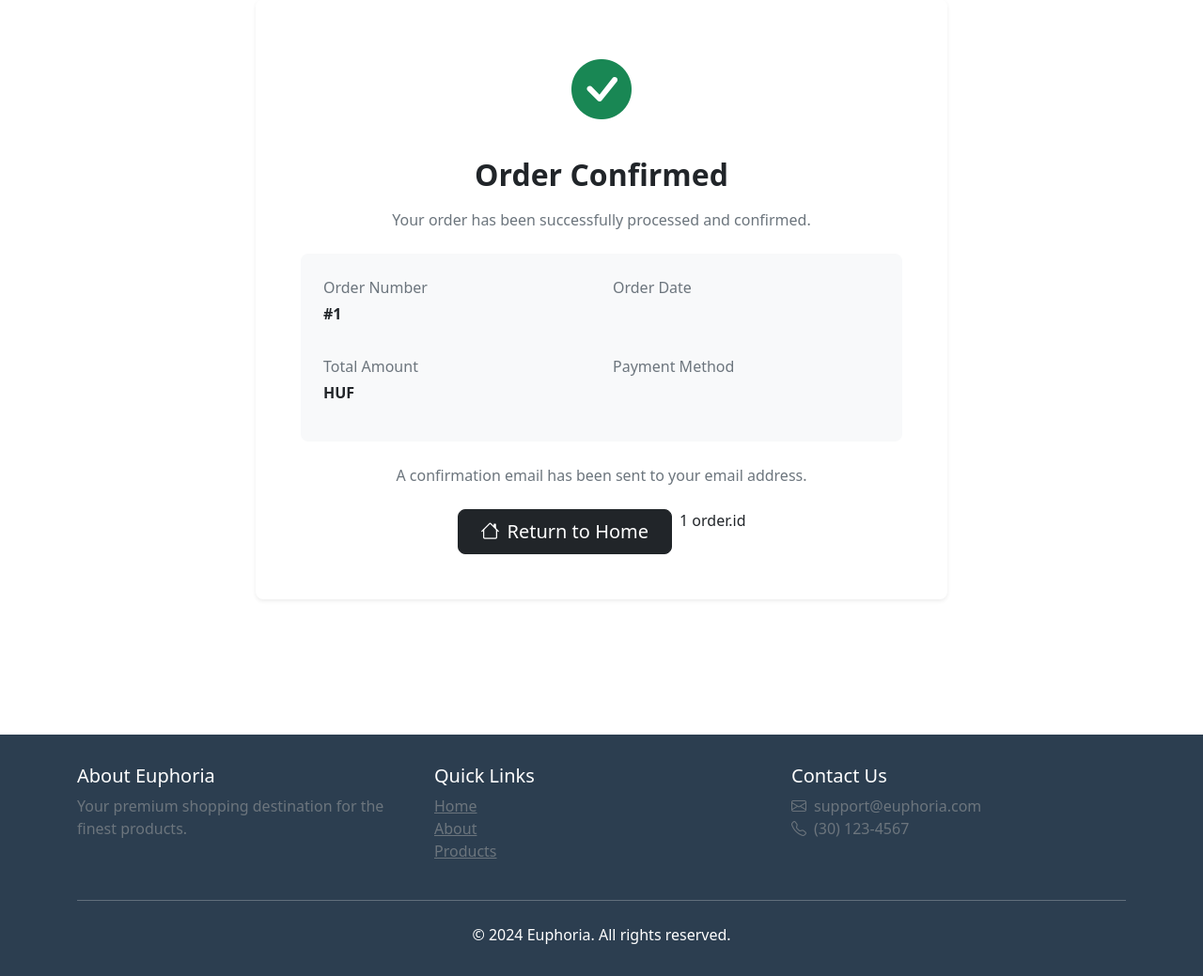
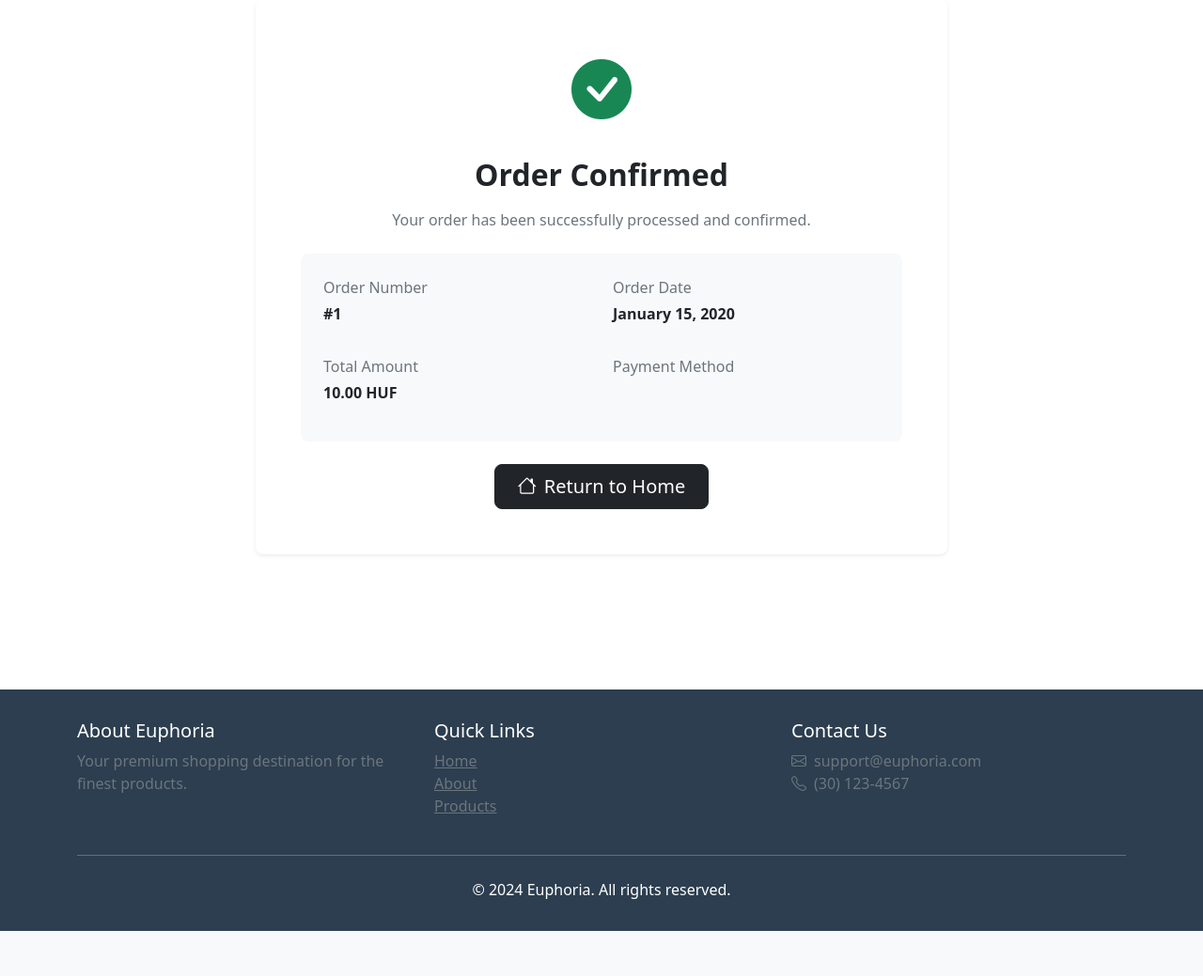
Before and after one commit to nanntheintkham/ecommerce, a Django app: page /payment/payment_success/ in a window 1280 px wide. Shown: the part 394-1433 px from the top of the page at 94% size. After the commit the page ends 1385 px from the top, so only its background shows below. Run offline with Django 5.2, Linux system fonts and the light colour scheme; a user stored in the database is signed in; tables that the repository leaves empty hold one stand-in row (values such as "Sample post"); some libraries are stand-ins or nearby versions.

Commit message:
bug fix 22.2

```diff
--- a/payment/templates/payment/payment_success.html
+++ b/payment/templates/payment/payment_success.html
@@ -17,6 +17,7 @@
         <div class="col-lg-8">
             <div class="card shadow-sm border-0">
                 <div class="card-body p-5 text-center">
+                    {% if order %}
                         <div class="mb-4">
                             <i class="bi bi-check-circle-fill text-success" style="font-size: 4rem;"></i>
                         </div>
@@ -32,14 +33,14 @@
                                 </div>
                                 <div class="col-sm-6">
                                     <p class="text-muted mb-1">Order Date</p>
-                                <p class="fw-bold">{{ order.created_at|date:"F d, Y" }}</p>
+                                    <p class="fw-bold">{{ order.date_ordered|date:"F d, Y" }}</p>
                                 </div>
                             </div>
 
                             <div class="row text-start">
                                 <div class="col-sm-6">
                                     <p class="text-muted mb-1">Total Amount</p>
-                                <p class="fw-bold">{{ order.total }} HUF</p>
+                                    <p class="fw-bold">{{ order.amount_paid }} HUF</p>
                                 </div>
                                 <div class="col-sm-6">
                                     <p class="text-muted mb-1">Payment Method</p>
@@ -47,26 +48,20 @@
                                 </div>
                             </div>
                         </div>
-
-                    <!-- Next Steps -->
-                    <div class="text-muted mb-4">
-                        <p>A confirmation email has been sent to your email address.</p>
-                        {% comment %} <p class="mb-0">You can track your order status in your <a href="{% url 'orders' order.id %}" class="text-decoration-none">order history</a>.</p> {% endcomment %}
-                    </div>
+                    {% else %}
+                        <p class="text-muted">No order details available.</p>
+                    {% endif %}
 
                     <!-- Action Buttons -->
                     <div class="d-grid gap-2 d-sm-flex justify-content-sm-center">
                         <a href="{% url 'home' %}" class="btn btn-dark btn-lg px-4">
                             <i class="bi bi-house me-2"></i>Return to Home
                         </a>
-                        <p>{{ order.id }} order.id</p>
-                        {% comment %} <a href="{% url 'orders' order.id %}" class="btn btn-outline-dark btn-lg px-4">
-                            <i class="bi bi-box me-2"></i>View Orders
-                        </a>  {% endcomment %}
                     </div>
                 </div>
             </div>
         </div>
     </div>
 </div>
+
 {% endblock %}
--- a/payment/views.py
+++ b/payment/views.py
@@ -516,35 +516,39 @@ def purchase_digital_product(request, pk):
     return render(request, 'purchase_digital_product.html', {'product': product, 'form': form})
 
 def payment_success(request):
+    # Clear cart after successful payment
     clear_cart(request)
 
-    digital_products_with_urls = []
-
+    # Fetch the last authenticated user's order or handle guest logic
+    order = None
     if request.user.is_authenticated:
         order = Order.objects.filter(user=request.user).last()
-        try:
-            send_order_confirmation_email(order)
-        except Exception as e:
-            logger.error(f"Failed to send order confirmation email: {e}")
+    else:
+        invoice_id = request.GET.get('invoice')
+        if invoice_id:
+            order = Order.objects.filter(invoice=invoice_id).first()
 
-        if order and hasattr(order, 'orderitem_set'):
-            for item in order.orderitem_set.all():
-                if item.product.product_type == 'digital':
-                    UserDigitalPurchase.objects.get_or_create(user=request.user, digital_product=item.product)
+    # Handle digital products
+    digital_products_with_urls = []
+    if order and order.orderitem_set.exists():
+        for item in order.orderitem_set.all():
+            if item.product.product_type == 'digital':
+                UserDigitalPurchase.objects.get_or_create(user=request.user, digital_product=item.product)
+                stream_url = item.product.get_presigned_url() if hasattr(item.product, 'get_presigned_url') else None
+                digital_products_with_urls.append({
+                    'product': item.product,
+                    'stream_url': stream_url
+                })
 
-                    stream_url = item.product.get_presigned_url() if hasattr(item.product, 'get_presigned_url') else None
-                    digital_products_with_urls.append({
-                        'product': item.product,
-                        'stream_url': stream_url
-                    })
-
+    # Pass order details to the template
     context = {
-        'order': order if request.user.is_authenticated else None,
+        'order': order,
         'digital_products_with_urls': digital_products_with_urls,
     }
 
     return render(request, 'payment/payment_success.html', context)
 
 
+
 def payment_failed(request):
     return render(request, 'payment/payment_failed.html', {})
```
Lines whose indentation alone changed are shown as unchanged.
